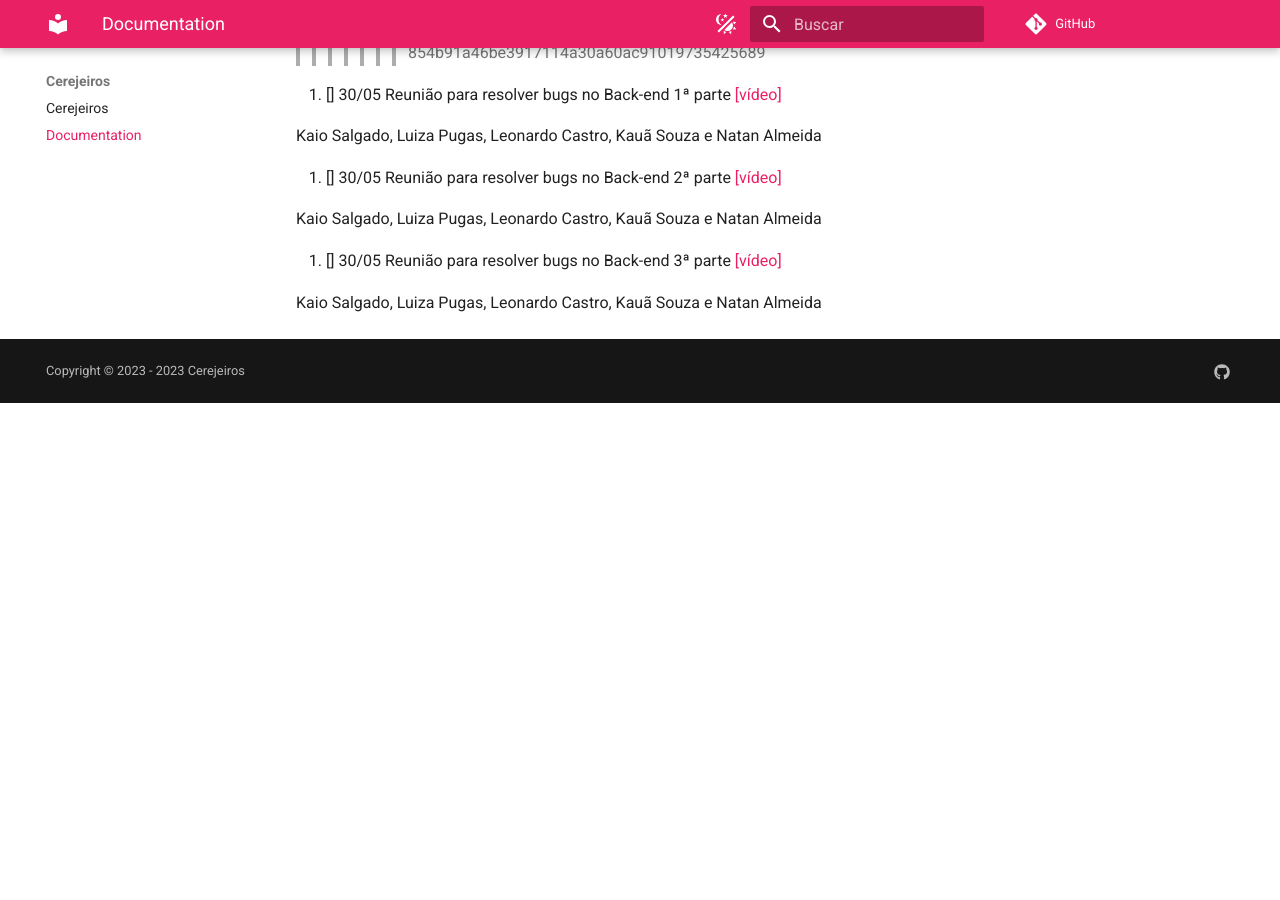
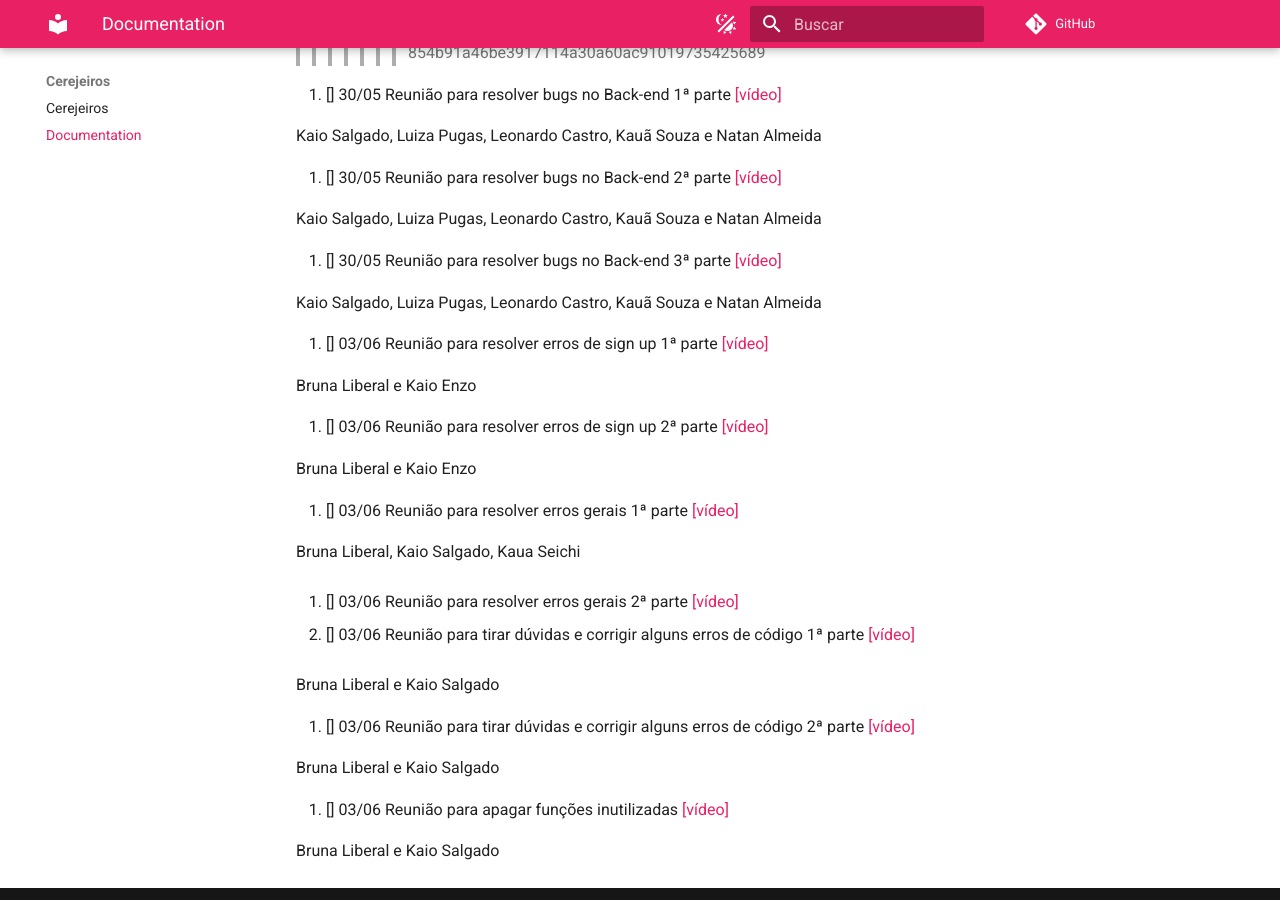
Before and after one commit to cerejeiros/bloom, an MkDocs documentation site: the page built from docs/documentation.md, in a window 1280 px wide and 900 px high, scrolled down 2320 px. Built offline with MkDocs 1.6.1 and Material for MkDocs 9.7.7, drawn with Linux system fonts in a browser that asks for light colours; comment, search, counter and statistics services are not loaded; before the commit the page ends 2723 px from its top, so only the background shows below that.

Commit message:
add meeting documentation

```diff
--- a/docs/documentation.md
+++ b/docs/documentation.md
@@ -97,3 +97,29 @@ Kaio Salgado, Luiza Pugas, Leonardo Castro,  Kauã Souza e Natan Almeida
 24. [] 30/05 Reunião para resolver bugs no Back-end 3ª parte [[vídeo]](https://drive.google.com/file/d/1-DJjDI1_H12hhwSmoCZRiPrdnCoeKbH8/view?usp=sharing)
 
 Kaio Salgado, Luiza Pugas, Leonardo Castro,  Kauã Souza e Natan Almeida
+
+25. [] 03/06 Reunião para resolver erros de sign up 1ª parte [[vídeo]](https://youtu.be/_BY5RquemNI)
+
+Bruna Liberal e Kaio Enzo
+
+26. [] 03/06 Reunião para resolver erros de sign up 2ª parte [[vídeo]](https://youtu.be/cQmHpJCXfpU)
+
+Bruna Liberal e Kaio Enzo
+
+27. [] 03/06 Reunião para resolver erros gerais 1ª parte [[vídeo]](https://youtu.be/rCcc-vSkYSo)
+
+Bruna Liberal, Kaio Salgado, Kaua Seichi
+
+28. [] 03/06 Reunião para resolver erros gerais 2ª parte [[vídeo]](https://www.youtube.com/watch?v=J_4zg71HPYM)
+
+29. [] 03/06 Reunião para tirar dúvidas e corrigir alguns erros de código 1ª parte [[vídeo]](https://youtu.be/T7-6eLt_f2w)
+
+Bruna Liberal e Kaio Salgado
+
+30. [] 03/06 Reunião para tirar dúvidas e corrigir alguns erros de código 2ª parte [[vídeo]](https://youtu.be/J_4zg71HPYM)
+
+Bruna Liberal e Kaio Salgado
+
+31. [] 03/06 Reunião para apagar funções inutilizadas [[vídeo]](https://youtu.be/pwBHGEdvQdI)
+
+Bruna Liberal e Kaio Salgado
```
